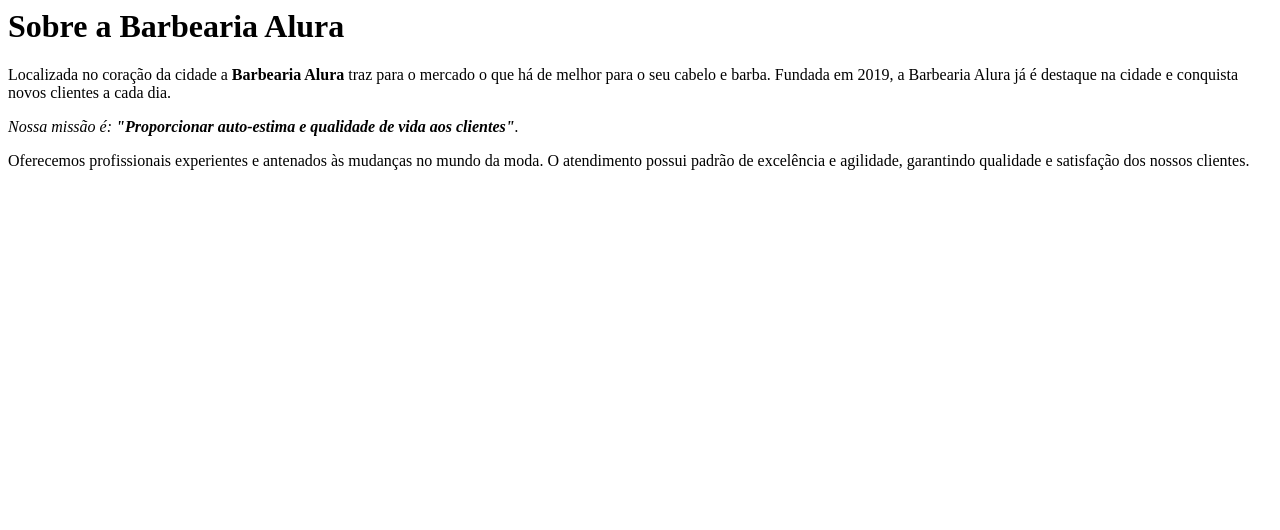
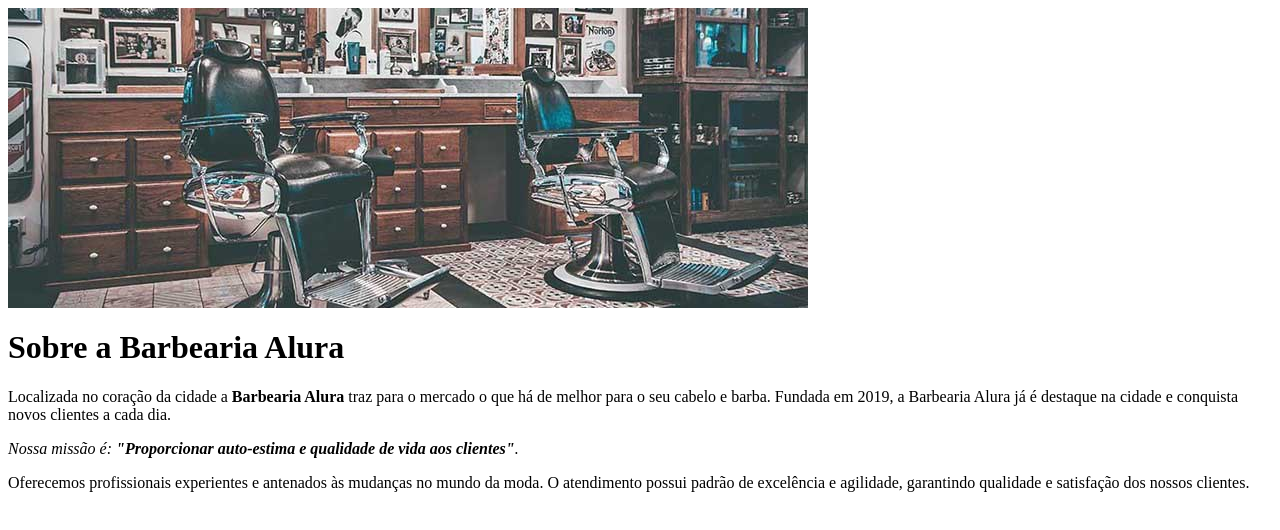
Before and after one commit to MateusLovato/barbearialura, a plain HTML site: page index.html in a window 1280 px wide. Drawn offline with Linux system fonts and the light colour scheme.

Commit message:
colei imgen

```diff
--- a/index.html
+++ b/index.html
@@ -5,6 +5,9 @@
         <title>Barbearia Alura</title>
     </head>
     <body>
+
+        <img id="banner" src="banner.jpg">
+
         <h1>Sobre a Barbearia Alura</h1>
 
         <p>Localizada no coração da cidade a <strong>Barbearia Alura</strong> traz para o mercado o que há de melhor para o seu cabelo e barba.
```
